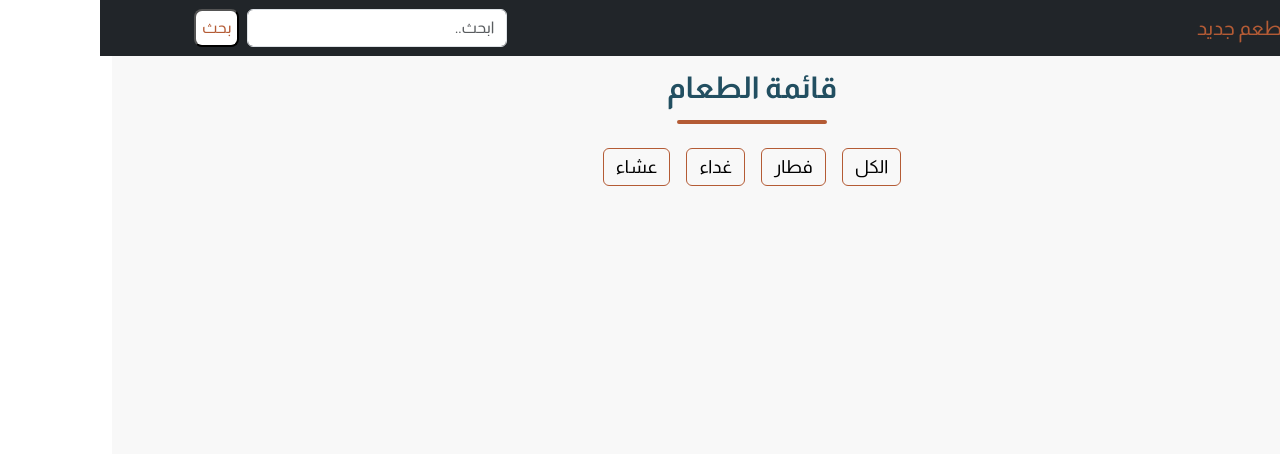
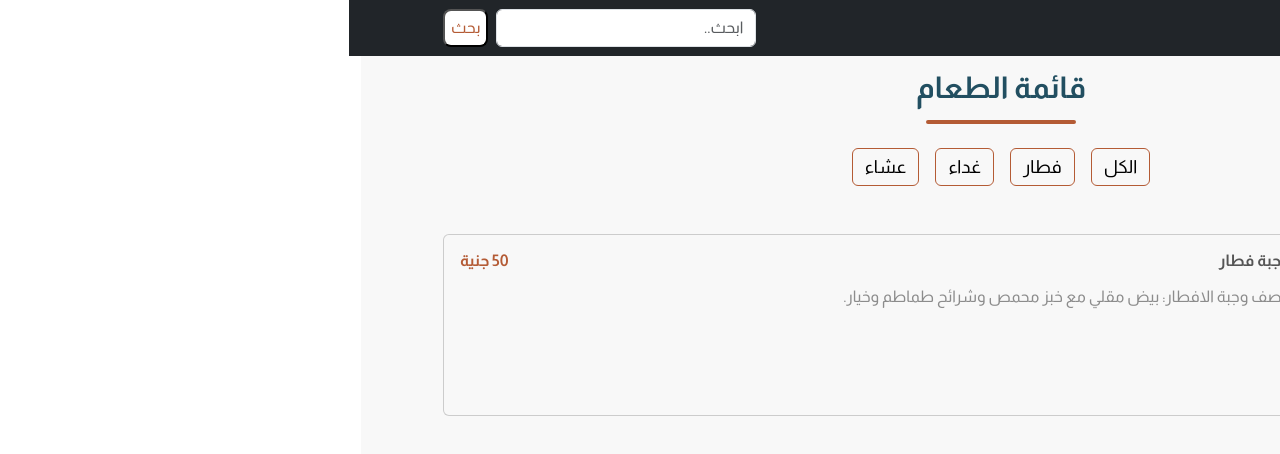
Before and after one commit to walidashraf0/Menu-Restaurant, a React (Vite) app: page / in a window 1280 px wide. Shown: the top 454 px of the page. Built offline with nearby package versions, Linux system fonts and the light colour scheme.

Commit message:
Build Card Component

```diff
--- a/src/App.jsx
+++ b/src/App.jsx
@@ -2,6 +2,7 @@ import { Container } from "react-bootstrap";
 import NavBar from "./Components/Navbar";
 import Header from "./Components/Header";
 import Category from "./Components/Category";
+import CardList from "./Components/CardList";
 
 function App() {
   return (
@@ -11,6 +12,7 @@ function App() {
         <Container>
           <Header />
           <Category />
+          <CardList />
         </Container>
       </div>
     </>
--- /dev/null
+++ b/src/Components/CardList.jsx
@@ -0,0 +1,28 @@
+import React from "react";
+import { Card, Col, Row } from "react-bootstrap";
+import ImgOne from "../assets/1.png";
+
+const CardList = () => {
+  return (
+    <Row>
+      <Col sm="12" className="mb-3">
+        <Card style={{ backgroundColor: "#f8f8f8" }} className="d-flex flex-row">
+          <Card.Img className="img-item" variant="top" src={ImgOne} />
+          <Card.Body>
+            <Card.Title className="d-flex justify-content-between align-items-center">
+              <div className="item-title">وجبة فطار</div>
+              <div className="item-price">50 جنية</div>
+            </Card.Title>
+            <Card.Text className="py-2">
+              <div className="item-description">
+                وصف وجبة الافطار: بيض مقلي مع خبز محمص وشرائح طماطم وخيار.
+              </div>
+            </Card.Text>
+          </Card.Body>
+        </Card>
+      </Col>
+    </Row>
+  );
+};
+
+export default CardList;
```
